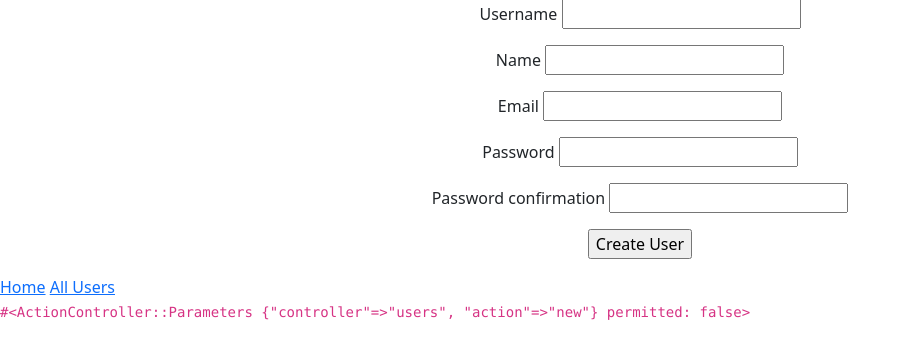
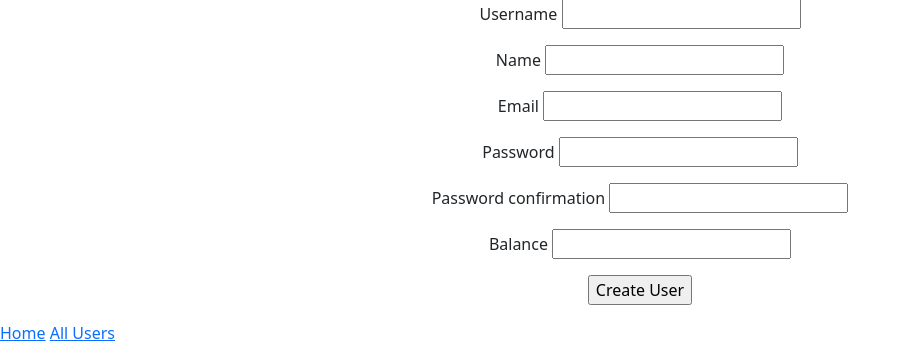
Before and after one commit to goodjobbin85/stockology, a Rails app: page /users/new in a window 1280 px wide. Shown: the part 121-471 px from the top of the page, without its empty margins (0-911 px from the left). Run offline with Rails 7, Linux system fonts and the light colour scheme; style sheets or scripts are compiled from the project's sources; some libraries are stand-ins or nearby versions.

Commit message:
update friends functionality and user balance

```diff
--- a/app/controllers/friendships_controller.rb
+++ b/app/controllers/friendships_controller.rb
@@ -7,10 +7,10 @@
         @friendship = current_user.friendships.where(friend_id: params[:id]).first
         if @friendship.destroy
             flash[:success] = "User succesfully removed from friends"
-            redirect_to my_friends_path
+            redirect_to current_user
         else
             flash[:danger] = "Sorry, something went wrong."
-            redirect_to my_friends_path
+            redirect_to current_user
         end
     end
 end
--- a/app/controllers/users_controller.rb
+++ b/app/controllers/users_controller.rb
@@ -111,12 +111,12 @@
     else
       flash[:danger] = "Woops!. An error has occurred"
     end
-    redirect_to my_friends_path
+    redirect_to current_user
   end
 
   private
 
   def user_params
-    params.require(:user).permit(:name, :email, :password, :password_confirmation, :username, :search)
+    params.require(:user).permit(:name, :email, :password, :password_confirmation, :balance, :username, :search)
   end
 end
--- a/app/views/users/_form.html.erb
+++ b/app/views/users/_form.html.erb
@@ -35,6 +35,12 @@
             <%= f.label :password_confirmation %>
             <%= f.password_field :password_confirmation %>
         </p>
+
+        <p>
+            <%= f.label :balance %>
+            <%= f.text_field :balance %>
+        </p>
+
         <p>
             <%= f.submit %>
         </p>
--- a/app/views/users/_friends.html.erb
+++ b/app/views/users/_friends.html.erb
@@ -6,6 +6,7 @@
             <tr>
                 <td><%= link_to friend.name, user_path(friend) %></td>
                 <td><%= friend.email %></td>
+                <td><%= link_to "Remove Friend", friendship_path(friend), method: :delete, data: { confirm: "Are you sure?" } %>
             </tr>
         <% end %>
     </table>
--- a/app/views/users/show.html.erb
+++ b/app/views/users/show.html.erb
@@ -14,7 +14,7 @@
 
 
     <%= render 'users/friends' %>
-
+    <h3><%= link_to "Make Friends", users_path %> </h3>
 
     <ul>
         <li><%= link_to "Home", root_path %></li>
```
Also changed, not shown: app/views/users/my_friends.html.erb (line endings or trailing spaces).
